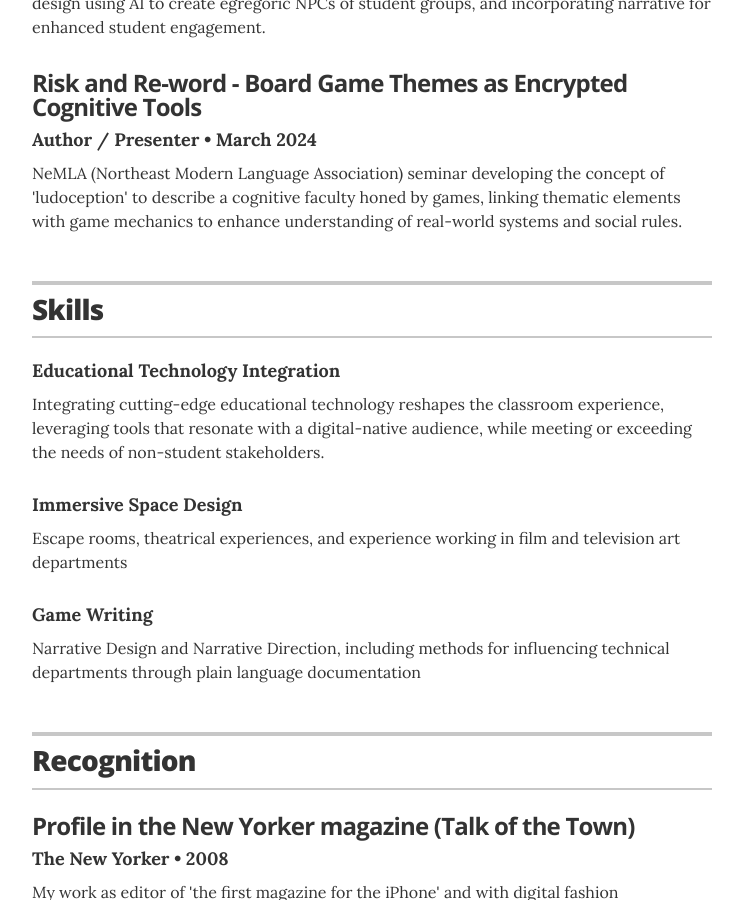
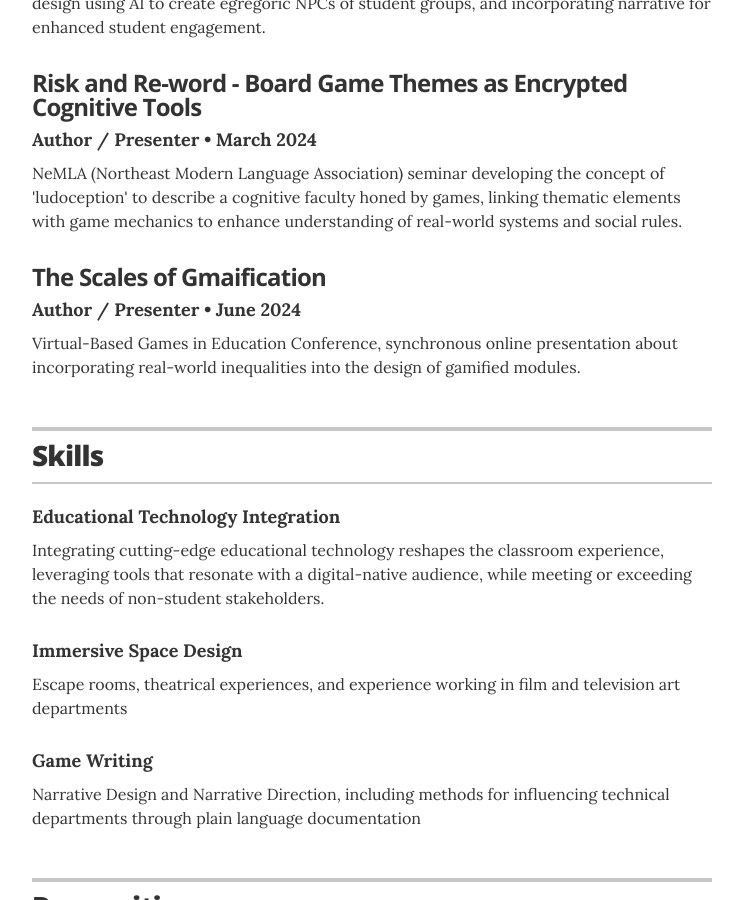
Before and after one commit to mwmxyz/academic, a Jekyll site: the page built from index.html, in a window 1280 px wide and 900 px high, scrolled down 2556 px. Shown: the whole window, without its empty margins (268-1011 px from the left). Built offline with Jekyll 4.4.1, drawn with Linux system fonts in a browser that asks for light colours.

Commit message:
Update projects.yml

```diff
--- a/_data/projects.yml
+++ b/_data/projects.yml
@@ -26,3 +26,9 @@
   duration: March 2024
   # url: "https://www.buffalo.edu/nemla/convention.html"
   description: NeMLA (Northeast Modern Language Association) seminar developing the concept of 'ludoception' to describe a cognitive faculty honed by games, linking thematic elements with game mechanics to enhance understanding of real-world systems and social rules.
+
+# Equity Quest
+- project: The Scales of Gmaification
+  role: Author / Presenter
+  duration: June 2024
+  description: Virtual-Based Games in Education Conference, synchronous online presentation about incorporating real-world inequalities into the design of gamified modules.
```
